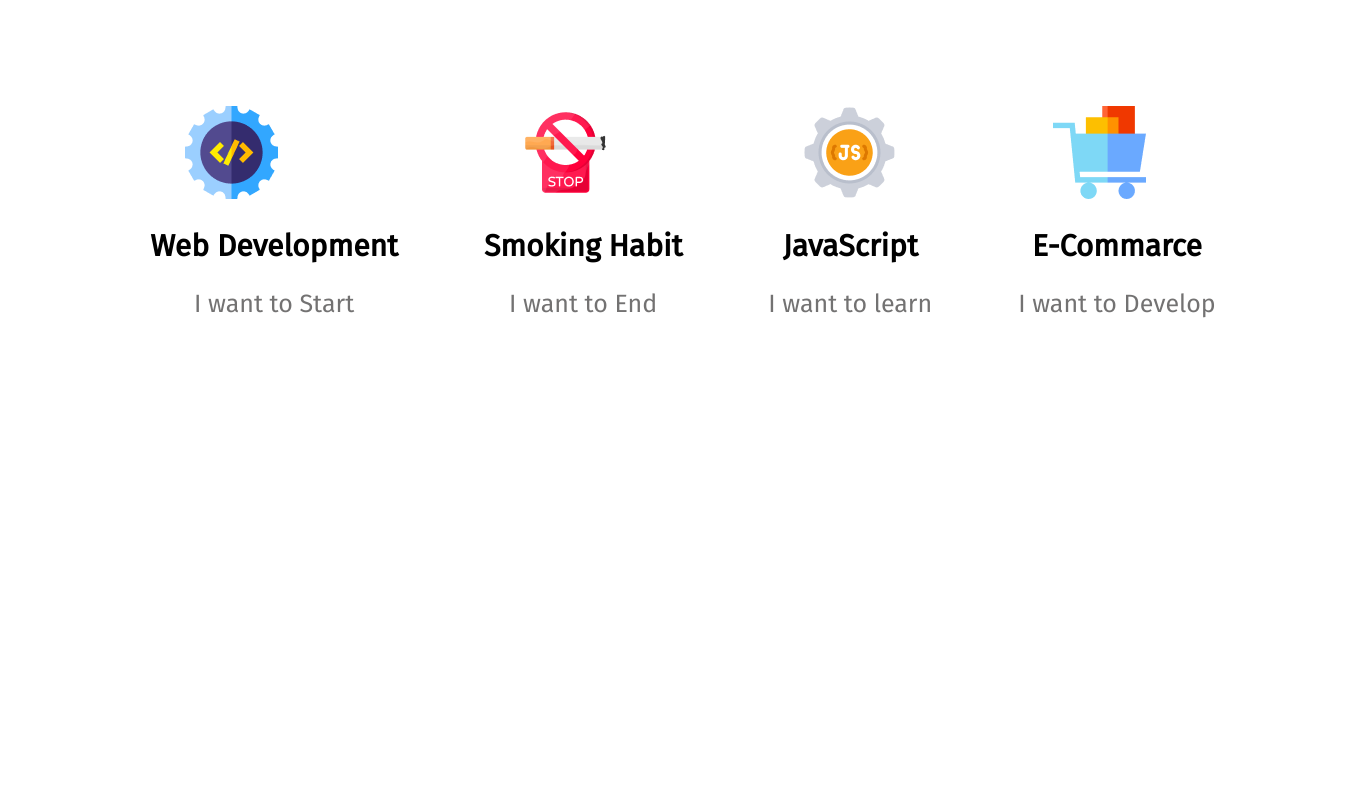
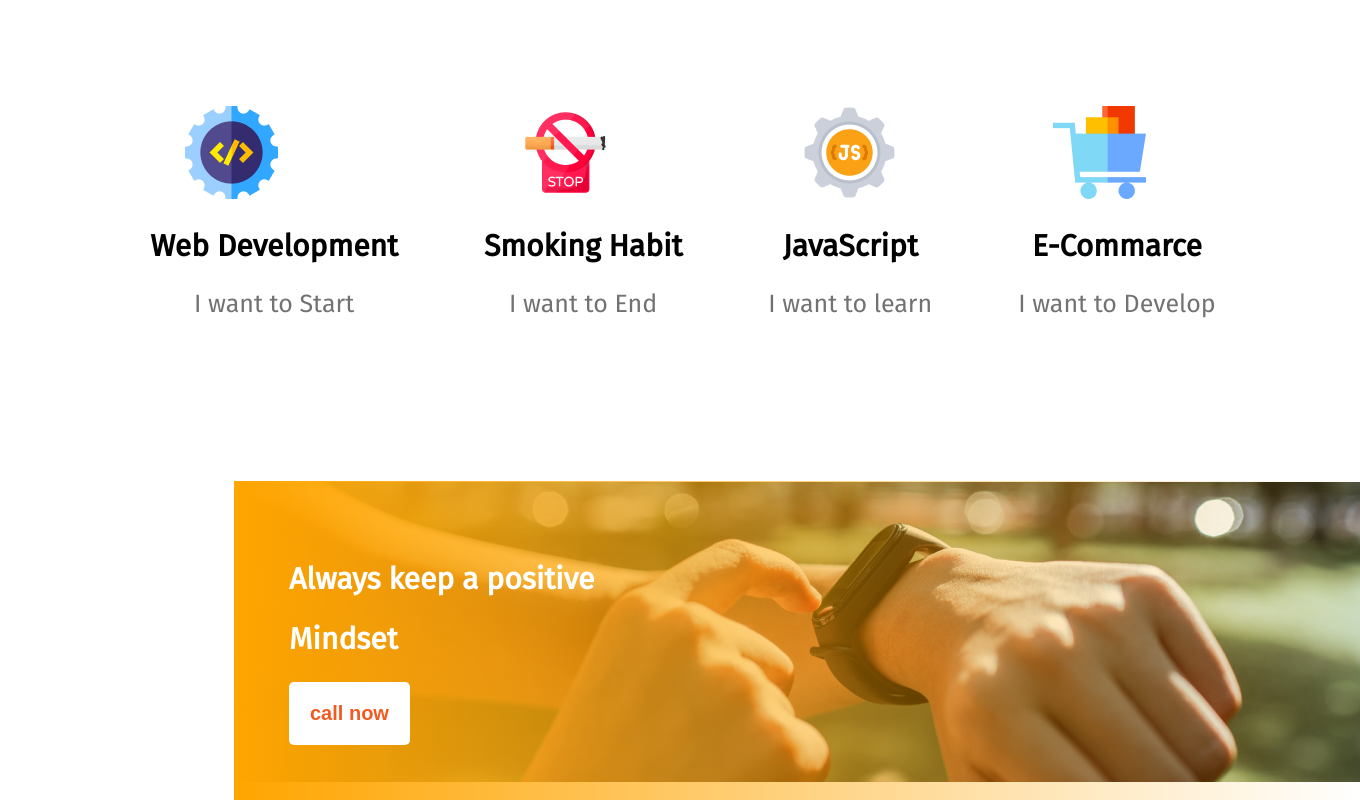
Before and after one commit to baruasb/New-new-year, a plain HTML site: page index.html in a window 1280 px wide. Shown: the part 1665-2465 px from the top of the page, 1360 px wide, since content can reach past the window. Before the commit the page ends 2009 px from the top, so only its background shows below. Drawn offline with Linux system fonts and the light colour scheme.

Commit message:
call section added

```diff
--- a/index.html
+++ b/index.html
@@ -138,6 +138,21 @@
 
     </section>
 
+   <!---call section-->
+
+    <section class = "call-section-banner">
+
+        <div class="call-section">
+            <h2>Always keep a positive</h2>
+            <h2>Mindset</h2>
+
+            <button class="call-button">call now</button>
+        </div>
+
+
+
+    </section>
+
 
 
 </main>
--- a/style.css
+++ b/style.css
@@ -127,3 +127,51 @@ body{
     font-size: 25px;
     color: #737272;
 }
+
+
+
+
+
+
+
+
+
+.call-section{
+
+    padding: 55px;
+    font-weight: 700;
+    font-size: 20px;
+    color: white;
+
+}
+
+.call-section{
+
+    background-image: linear-gradient(to left, rgba(255,165,0,0), rgba(255,165,0,1)) ,  url(images/watch.png);
+    background-repeat: no-repeat;
+}
+
+
+
+
+.call-section-banner{
+
+
+    width: 1126px; ;
+    margin-left: 234px;
+    margin-top: 137px;
+
+
+ }
+
+.call-button{
+
+    color: #F15B22 ;
+    background-color: white;
+    border-style: none;
+    font-weight: 600;
+    font-size: 20px;
+    padding: 20px 21px;
+    border-radius: 5px;
+
+}
```
